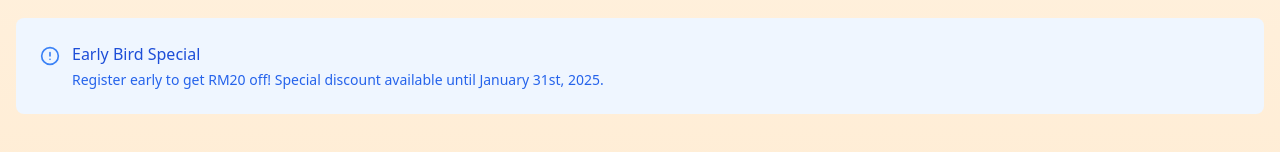
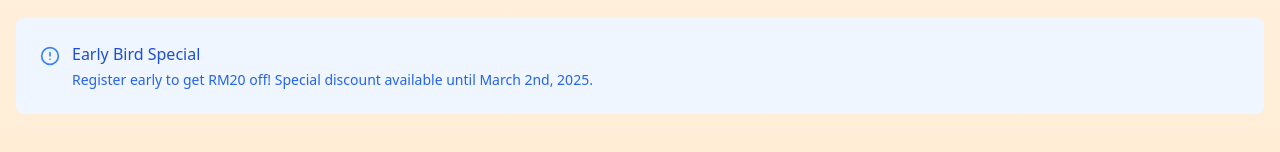
Before and after one commit to William2897/aoy-registration-form, a React (Vite) app in the folder frontend/: page / in a window 1280 px wide. Shown: the part 602-754 px from the top of the page. Built offline with nearby package versions, Linux system fonts and the light colour scheme.

Commit message:
Update early bird discount date in RegistrationCountdown component

```diff
--- a/frontend/src/components/RegistrationCountdown.tsx
+++ b/frontend/src/components/RegistrationCountdown.tsx
@@ -97,7 +97,7 @@ const RegistrationCountdown: React.FC<RegistrationCountdownProps> = ({ onStart }
                   Early Bird Special
                 </h4>
                 <p className="text-sm text-blue-600 dark:text-blue-200 mt-1">
-                  Register early to get RM20 off! Special discount available until January 31st, 2025.
+                  Register early to get RM20 off! Special discount available until March  2nd, 2025.
                 </p>
               </div>
             </div>
```
